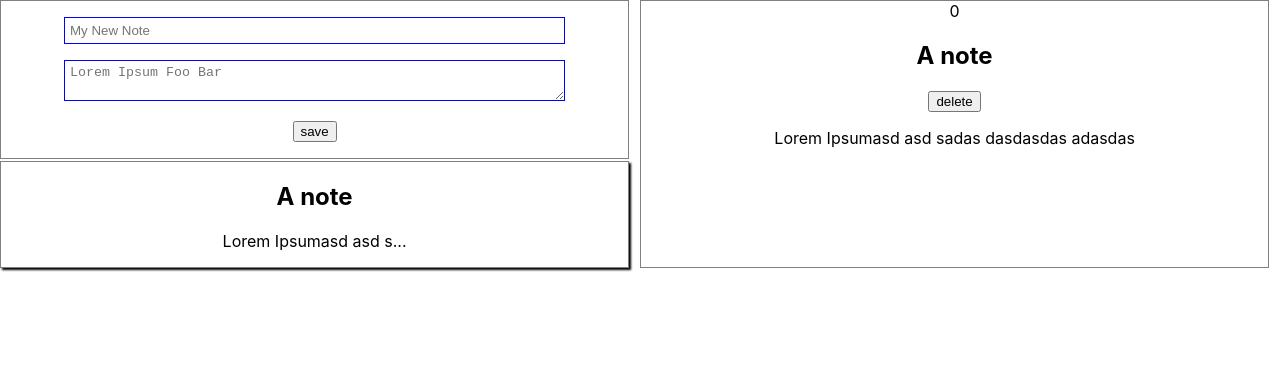
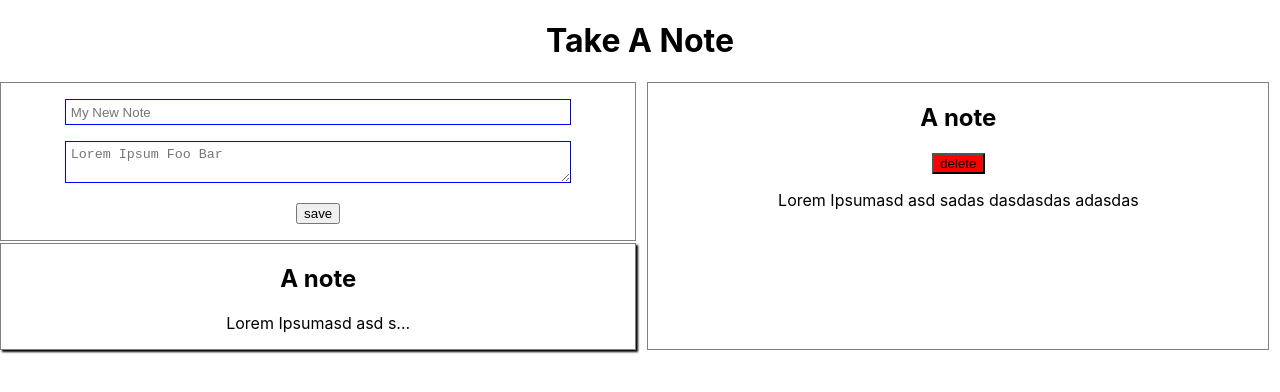
Before and after one commit to sm0k1nggnu/notes, a React (Create React App) app: page / in a window 1280 px wide. Shown: the top 392 px of the page. Built offline with nearby package versions, Linux system fonts and the light colour scheme.

Commit message:
some styling changes
changes in css grid
removed id from headline

```diff
--- a/src/App.css
+++ b/src/App.css
@@ -1,7 +1,28 @@
 .App {
   text-align: center;
   display: grid;
-  grid-template-columns: 1fr 1fr;
+  grid-template-columns: repeat(4,1fr);
+}
+header {
+  grid-column-start: 2;
+  grid-column-end: 4;
+  grid-row-start: 1;
+  grid-row-end: 2;
+
+}
+.NotesArea {
+  grid-row-start: 2;
+  grid-column: 1/-1;
+  display: grid;
+}
+.NotesList {
+  grid-column: 1/2;
+}
+.Note {
+  grid-column: 2/2;
+}
+.DeleteNote {
+  background: red;
 }
 .active {
   box-shadow: 2px 2px 2px #000;
--- a/src/App.js
+++ b/src/App.js
@@ -1,3 +1,4 @@
+// TODO add note as popup
 import React, { Component } from 'react';
 import { connect } from 'react-redux';
 import Note from './Note/Note';
@@ -42,16 +43,16 @@ class App extends Component {
     let note = null;
     let noteId = null;
     if(this.props.storedNotes.length > 0) {
-      noteId = this.props.storedNotes.length-1;//this.props.storedNotes.findIndex(note => note.id === this.props.showNote);
+      noteId = this.props.storedNotes.length-1;
 
     if(this.props.showNote !== null) {
         noteId = this.props.storedNotes.findIndex(note => note.id === this.props.showNote)
       }
-      //console.log("note id index" + noteId + "shownote " +  this.props.showNote)
       note = (
-        <div className="Note" key={ noteId }>{ noteId }
-          <h2>{ this.props.storedNotes[noteId].title }</h2>
+        <div className="Note" key={ noteId }>
+          <h2 className="NoteTitle">{ this.props.storedNotes[noteId].title }</h2>
           <button
+            className="DeleteNote"
             onClick={() => this.props.onDeleteNote({id: this.props.showNote})}>delete
           </button>
           <p>{ this.props.storedNotes[noteId].content }</p>
@@ -63,6 +64,10 @@ class App extends Component {
 
     return (
       <div className="App">
+        <header>
+          <h1>Take A Note</h1>
+        </header>
+        <div class="NotesArea">
           <div className="NotesList">
             <AddNote
               changed={(event) => this.addNewNote(event)}
@@ -72,6 +77,7 @@ class App extends Component {
           { notes }
           </div>
           { note }
+        </div>
       </div>
     );
   }
--- a/src/Note/Note.js
+++ b/src/Note/Note.js
@@ -11,7 +11,7 @@ const note = (props) => {
             onClick={ props.click }
             key={ props.key }
         >
-            <h2>{ props.title}<small>{ props.date }</small></h2>
+            <h2>{ props.title}</h2>
             <p>{ props.content.length >= 20 ? `${props.content.substring(0,20)}...` : props.content }</p>
         </div>
     )
```
Lines whose indentation alone changed are shown as unchanged.
